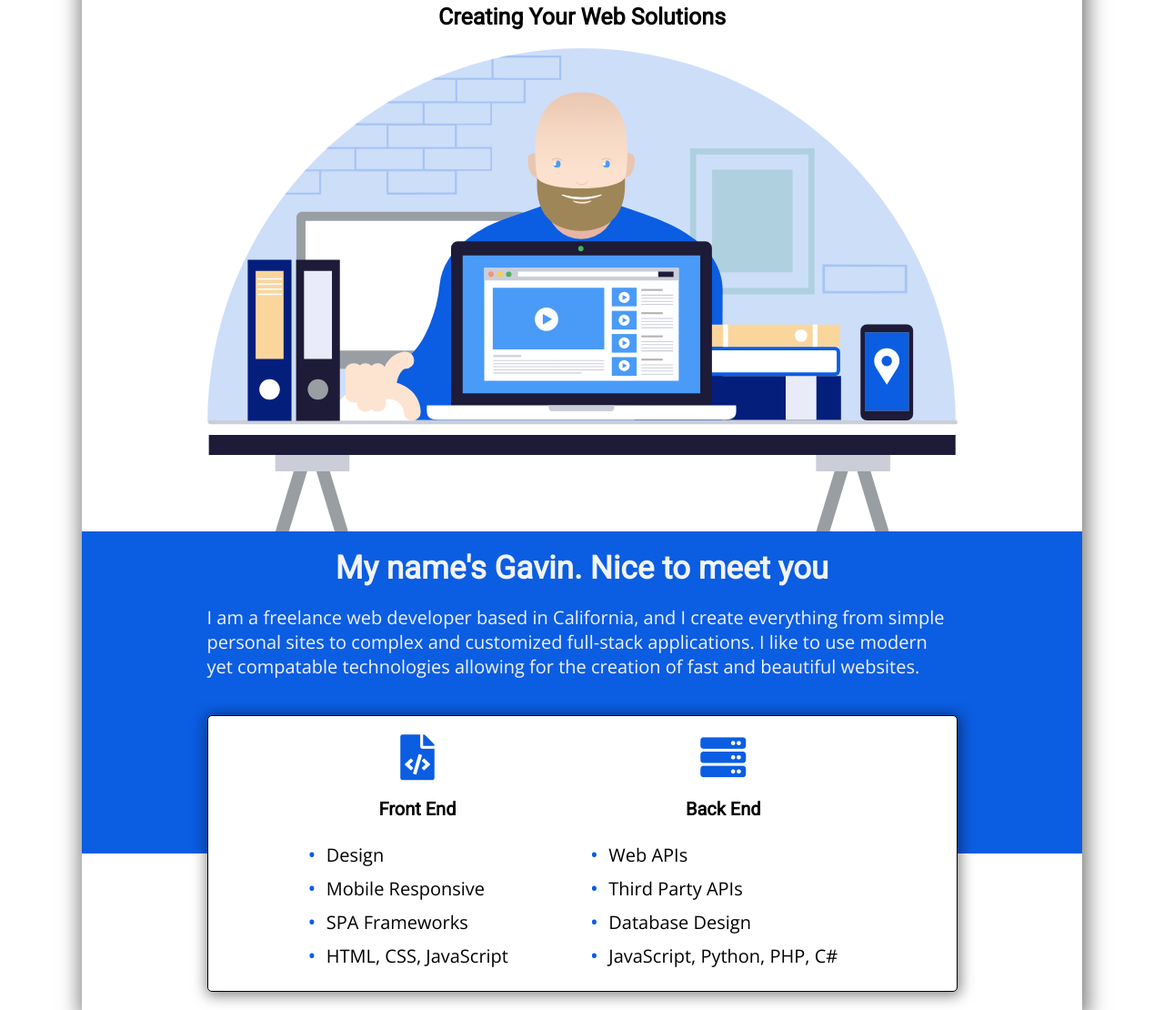
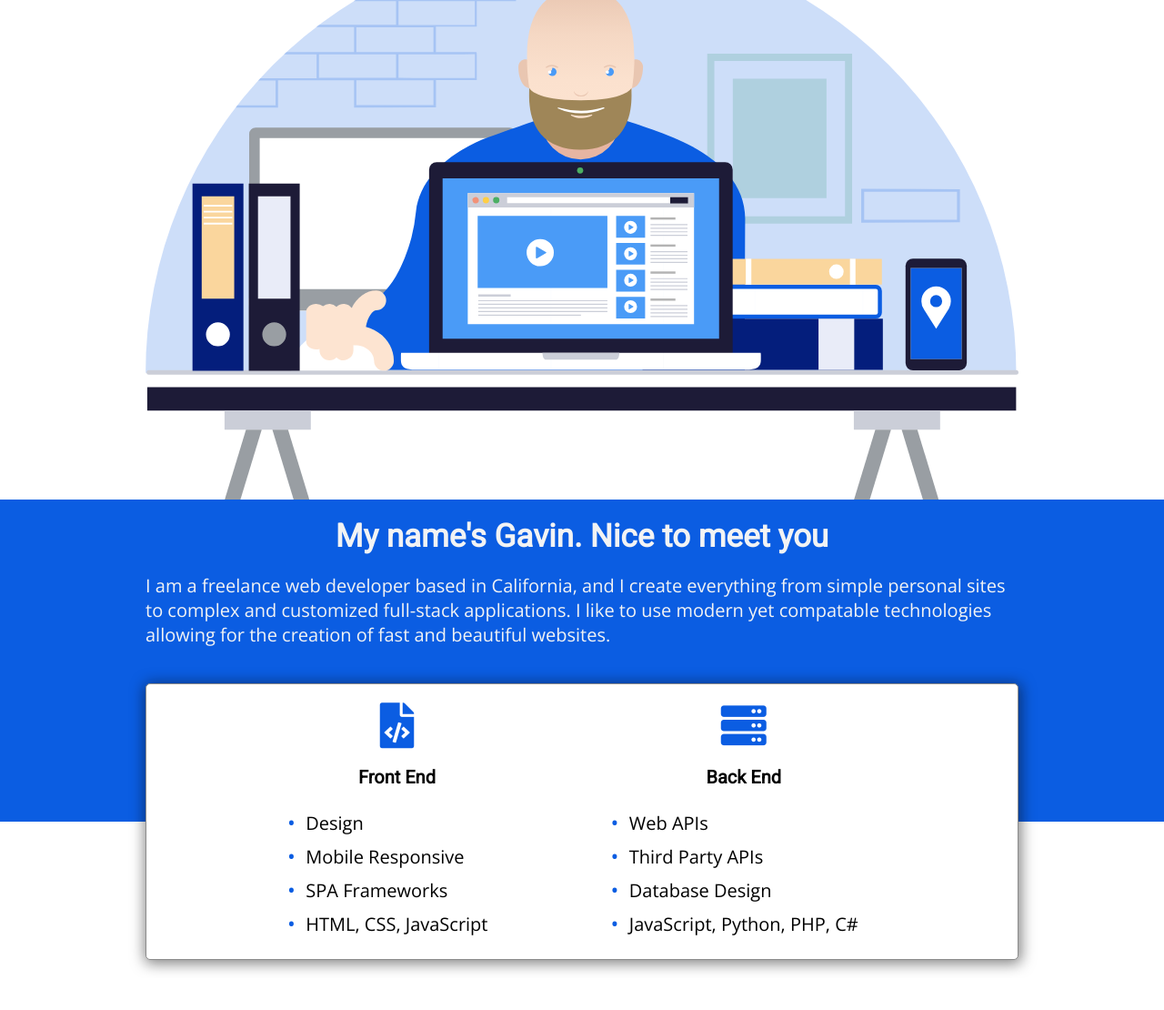
Before and after one commit to gavinquirk/gq-web, a plain HTML site: page index.html in a window 1280 px wide. Shown: the part 142-1252 px from the top of the page at 91% size. After the commit the page ends 1217 px from the top, so only its background shows below. Drawn offline with nearby package versions, Linux system fonts and the light colour scheme.

Commit message:
cleanup, removed intro heading and lightened skills border

```diff
--- a/index.html
+++ b/index.html
@@ -38,8 +38,8 @@
         </nav>
         <!-- Intro -->
         <section id="introduction">
-          <h1>Full-Stack Web Developer</h1>
-          <h4>Creating Your Web Solutions</h4>
+          <!-- <h1>Full-Stack Web Developer</h1>
+          <h4>Creating Your Web Solutions</h4> -->
           <img src="/img/gq-desk.svg" alt="Gavin at desk" />
         </section>
         <!-- Meet -->
--- a/style.css
+++ b/style.css
@@ -12,7 +12,7 @@
   --color-white: #fff;
   --font-dark: #131516;
   --font-light: #f2f3f4;
-  --bottom-padding: 20px;
+  --bottom-margin: 20px;
 }
 
 /* Global Styles and Resets */
@@ -35,7 +35,7 @@ h4,
 h5,
 h6 {
   font-family: 'Roboto', sans-serif;
-  padding-bottom: var(--bottom-padding);
+  margin-bottom: var(--bottom-margin);
 }
 
 ul {
@@ -44,13 +44,12 @@ ul {
 
 .outer-container {
   display: grid;
-  grid-template-columns: minmax(0px, 1fr) minmax(700px, 1100px) minmax(0px, 1fr);
+  grid-template-columns: minmax(0px, 1fr) minmax(700px, 1366px) minmax(0px, 1fr);
 }
 
 .inner-container {
   grid-column: 2 / 3;
   display: grid;
-  /* grid-template-columns: repeat(8, minmax(137.5px, 1fr)) minmax(0px, 1fr); */
   grid-template-columns: repeat(8, 1fr);
   box-shadow: 2px 4px 20px 5px rgba(8, 8, 8, 0.5);
 }
@@ -91,13 +90,11 @@ ul {
 
 #introduction h1 {
   font-size: 45px;
-  /* margin-bottom: 20px; */
   letter-spacing: 4px;
 }
 
 #introduction h4 {
   font-size: 25px;
-  /* margin-bottom: 20px; */
 }
 
 #introduction img {
@@ -108,7 +105,6 @@ ul {
 #meet {
   grid-column: 1 / -1;
   display: grid;
-  /* grid-template-columns: subgrid; */
   grid-template-columns: repeat(8, 1fr);
   background-color: var(--color-blue-medium);
   color: var(--font-light);
@@ -122,8 +118,6 @@ ul {
 #meet h2 {
   font-size: 35px;
   text-align: center;
-  padding-bottom: 20px;
-  /* background-color: red; */
 }
 
 /* Skills */
@@ -145,7 +139,7 @@ ul {
   display: flex;
   justify-content: space-evenly;
   padding: 20px;
-  border: 1px solid black;
+  border: 1px solid rgb(139, 139, 139);
   border-radius: 5px;
   box-shadow: 1px 2px 15px 2px rgba(8, 8, 8, 0.5);
 }
@@ -153,7 +147,6 @@ ul {
 .skills-box > div {
   display: flex;
   flex-direction: column;
-  /* justify-content: center; */
   align-items: center;
 }
 
```
